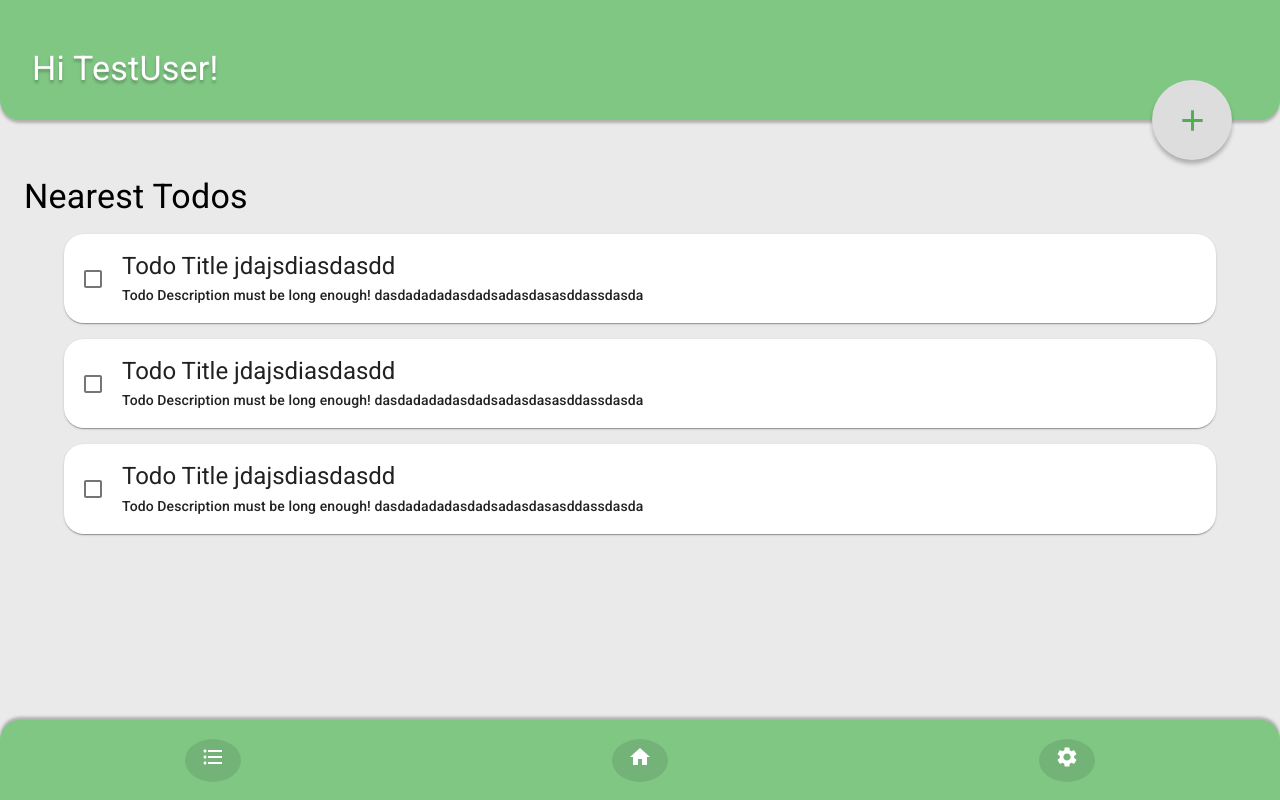
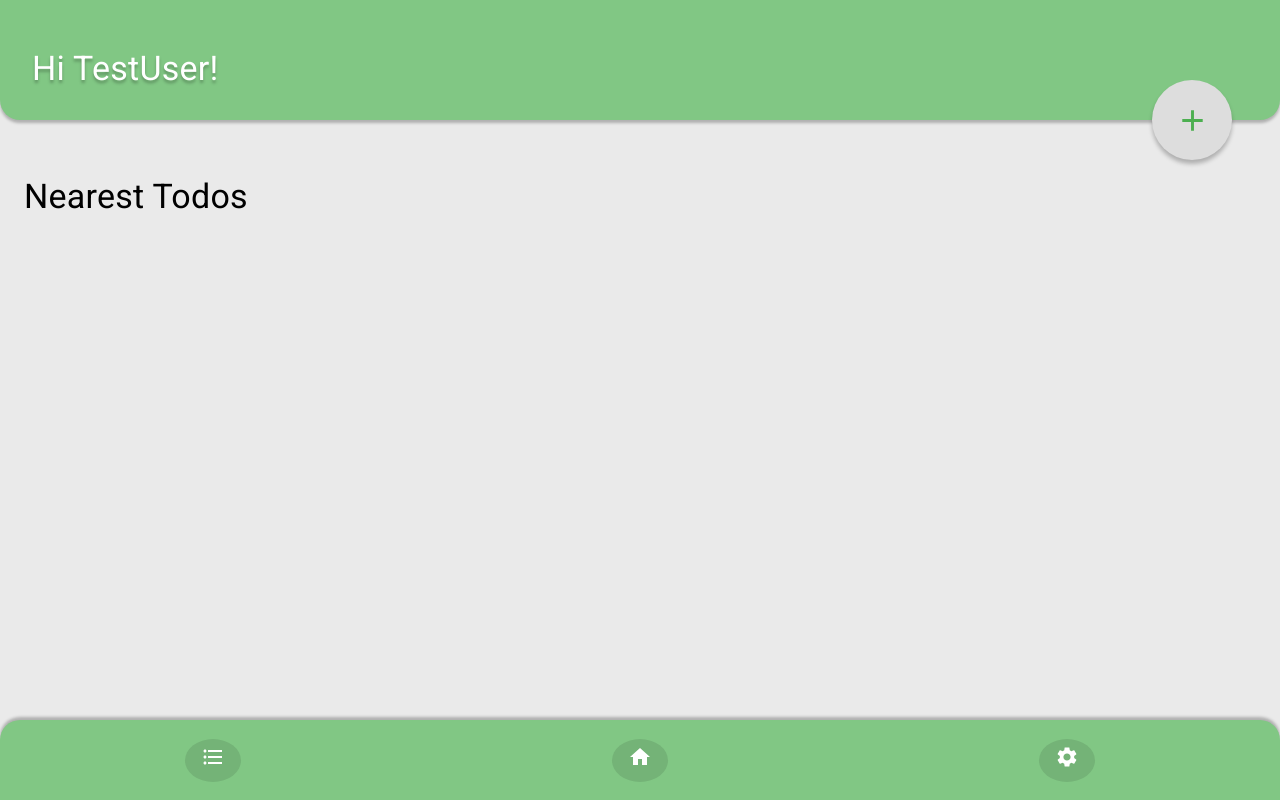
Before and after one commit to MRadzynski/ToDo-ReactPolandTask, a React (Create React App) app: page / in a window 1280 px wide. Built offline with nearby package versions, Linux system fonts and the light colour scheme.

Commit message:
Adding add todo functionality

```diff
--- a/src/components/AddTodoForm/AddTodoForm.jsx
+++ b/src/components/AddTodoForm/AddTodoForm.jsx
@@ -1,4 +1,8 @@
-import React from 'react';
+import React, { useState } from 'react';
+import { connect } from 'react-redux';
+
+import { addTodo } from '../../redux/todo/todo.actions';
+
 import { TextField } from '@material-ui/core';
 import { Button } from '@material-ui/core';
 import { Add } from '@material-ui/icons';
@@ -6,24 +10,44 @@ import { Grid } from '@material-ui/core';
 
 import useStyles from './AddTodoForm.styles';
 
-const AddTodoForm = () => {
+const AddTodoForm = ({ addTodo }) => {
   const classes = useStyles();
 
-  const handleChange = () => {};
+  const [todoInfo, setTodoInfo] = useState({
+    id: new Date().getTime().toString(),
+    name: '',
+    description: '',
+    comments: '',
+    timestamp: '',
+    done: false,
+  });
+
+  const handleChange = (e) => {
+    const { name, value } = e.target;
+
+    setTodoInfo({ ...todoInfo, [name]: value });
+  };
 
   const handleSubmit = (e) => {
     e.preventDefault();
+
+    addTodo(todoInfo);
+    setTodoInfo({
+      id: new Date().getTime().toString(),
+      name: '',
+      description: '',
+      comments: '',
+      timestamp: '',
+      done: false,
+    });
   };
 
   return (
     <Grid item>
-      <form
-        noValidate
-        autoComplete="off"
-        className={classes.form}
-        onSubmit={handleSubmit}
-      >
+      <form autoComplete="off" className={classes.form} onSubmit={handleSubmit}>
         <TextField
+          name="name"
+          value={todoInfo.name || ''}
           variant="outlined"
           fullWidth
           label="Name"
@@ -31,6 +55,8 @@ const AddTodoForm = () => {
           onChange={handleChange}
         />
         <TextField
+          name="description"
+          value={todoInfo.description || ''}
           variant="outlined"
           label="Description"
           multiline
@@ -41,6 +67,8 @@ const AddTodoForm = () => {
         />
 
         <TextField
+          name="comments"
+          value={todoInfo.comments || ''}
           variant="outlined"
           multiline
           rows={2}
@@ -50,6 +78,8 @@ const AddTodoForm = () => {
         />
 
         <TextField
+          name="timestamp"
+          value={todoInfo.timestamp || ''}
           variant="outlined"
           type="datetime-local"
           onChange={handleChange}
@@ -70,4 +100,8 @@ const AddTodoForm = () => {
   );
 };
 
-export default AddTodoForm;
+const mapDispatchToProps = (dispatch) => ({
+  addTodo: (todo) => dispatch(addTodo(todo)),
+});
+
+export default connect(null, mapDispatchToProps)(AddTodoForm);
--- a/src/components/TodoList/TodoList.jsx
+++ b/src/components/TodoList/TodoList.jsx
@@ -7,48 +7,23 @@ import Checkbox from '@material-ui/core/Checkbox';
 
 import useStyles from './TodoList.styles';
 
-const TodoList = () => {
+const TodoList = ({ todos }) => {
   const classes = useStyles();
 
   return (
     <Container className={classes.root}>
       <Typography variant="h4">Nearest Todos</Typography>
-      <Card className={classes.card}>
-        <CardContent className={classes.cardContainer}>
-          <Checkbox />
-          <CardContent className={classes.textContainer}>
-            <Typography variant="h5">Todo Title jdajsdiasdasdd</Typography>
-            <Typography variant="subtitle2">
-              Todo Description must be long enough!
-              dasdadadadasdadsadasdasasddassdasda
-            </Typography>
+      {todos?.map((todo) => (
+        <Card key={todo.id} className={classes.card}>
+          <CardContent className={classes.cardContainer}>
+            <Checkbox />
+            <CardContent className={classes.textContainer}>
+              <Typography variant="h5">{todo.name}</Typography>
+              <Typography variant="subtitle2">{todo.description}</Typography>
+            </CardContent>
           </CardContent>
-        </CardContent>
-      </Card>
-      <Card className={classes.card}>
-        <CardContent className={classes.cardContainer}>
-          <Checkbox />
-          <CardContent className={classes.textContainer}>
-            <Typography variant="h5">Todo Title jdajsdiasdasdd</Typography>
-            <Typography variant="subtitle2">
-              Todo Description must be long enough!
-              dasdadadadasdadsadasdasasddassdasda
-            </Typography>
-          </CardContent>
-        </CardContent>
-      </Card>
-      <Card className={classes.card}>
-        <CardContent className={classes.cardContainer}>
-          <Checkbox />
-          <CardContent className={classes.textContainer}>
-            <Typography variant="h5">Todo Title jdajsdiasdasdd</Typography>
-            <Typography variant="subtitle2">
-              Todo Description must be long enough!
-              dasdadadadasdadsadasdasasddassdasda
-            </Typography>
-          </CardContent>
-        </CardContent>
-      </Card>
+        </Card>
+      ))}
     </Container>
   );
 };
--- a/src/pages/Homepage/Homepage.jsx
+++ b/src/pages/Homepage/Homepage.jsx
@@ -1,4 +1,5 @@
 import React from 'react';
+import { connect } from 'react-redux';
 import { Link } from 'react-router-dom';
 
 import { Grid } from '@material-ui/core';
@@ -13,24 +14,30 @@ import Footer from '../../components/Footer/Footer';
 import Header from '../../components/Header/Header';
 
 import useStyles from './Homepage.styles';
+import { selectTodos } from '../../redux/todo/todo.selectors';
 
-const Homepage = () => {
+const Homepage = ({ todos }) => {
   const classes = useStyles();
+
   return (
     <Grid container direction="column" className={classes.container}>
       <Header title="Hi TestUser!">
         <Link to="/add-todo">
-          <IconButton size="large" className={classes.button}>
+          <IconButton className={classes.button}>
             <AddIcon style={{ color: green[500] }} fontSize="large" />
           </IconButton>
         </Link>
       </Header>
       <Grid item container direction="column" className={classes.main}>
-        <TodoList />
+        <TodoList todos={todos} />
       </Grid>
       <Footer />
     </Grid>
   );
 };
 
-export default Homepage;
+const mapStateToProps = (state) => ({
+  todos: selectTodos(state),
+});
+
+export default connect(mapStateToProps)(Homepage);
--- a/src/redux/todo/todo.reducer.js
+++ b/src/redux/todo/todo.reducer.js
@@ -1,26 +1,26 @@
-import { TodoActionTypes } from "./todo.types";
+import { TodoActionTypes } from './todo.types';
 
 const INTITIAL_STATE = {
   todos: [],
-}
+};
 
 const todoReducer = (state = INTITIAL_STATE, action) => {
-    switch(action.type) {
+  switch (action.type) {
     case TodoActionTypes.ADD_TODO:
       return {
         ...state,
-                todos: action.payload
+        todos: [...state.todos, action.payload],
       };
     case TodoActionTypes.EDIT_TODO:
       return {
         ...state,
-                todos: action.payload
+        todos: action.payload,
       };
     case TodoActionTypes.DELETE_TODO:
       return {
         ...state,
-                todos: action.payload
-            }
+        todos: action.payload,
+      };
     default:
       return state;
   }
--- a/src/redux/todo/todo.selectors.js
+++ b/src/redux/todo/todo.selectors.js
@@ -1 +1,5 @@
-export const selectTodos = (state) => state.todos;
+import { createSelector } from 'reselect';
+
+const selectTodo = (state) => state.todo;
+
+export const selectTodos = createSelector([selectTodo], (todo) => todo?.todos);
```
Lines whose indentation alone changed are shown as unchanged.
